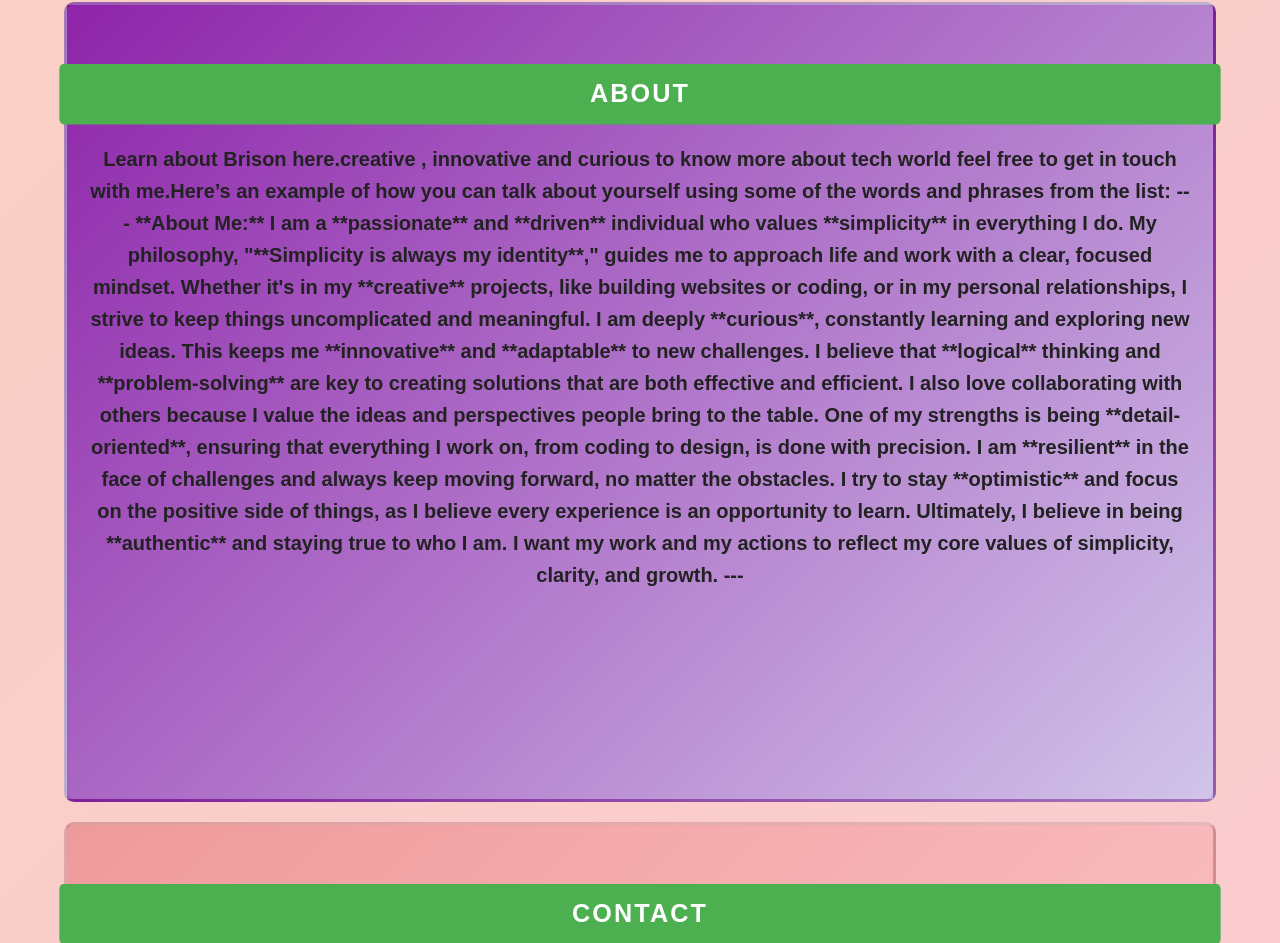
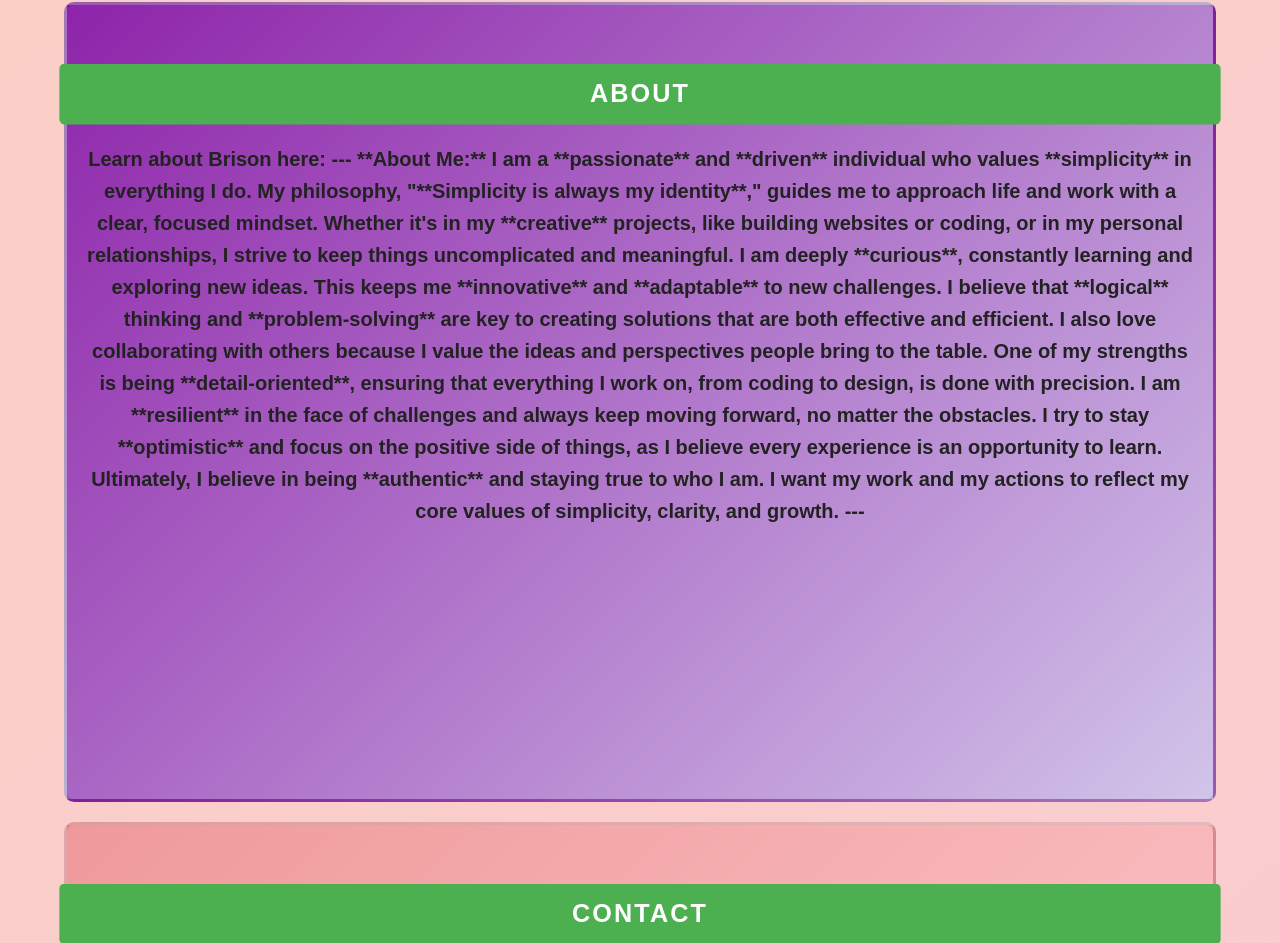
Before and after one commit to Brisonkoech/koech, a plain HTML site: page index.html in a window 1280 px wide. Shown: the part 983-1926 px from the top of the page. Drawn offline with Linux system fonts and the light colour scheme.

Commit message:
Update index.html

```diff
--- a/index.html
+++ b/index.html
@@ -32,8 +32,7 @@
     <!-- About Section -->
     <section id="about">
         <h2>About</h2>
-        <p>Learn about Brison here.creative , innovative  and curious to know more about tech world
-            feel free to get in touch with me.Here’s an example of how you can talk about yourself using some of the words and phrases from the list:
+        <p>Learn about Brison here:
 
             ---
 
```
